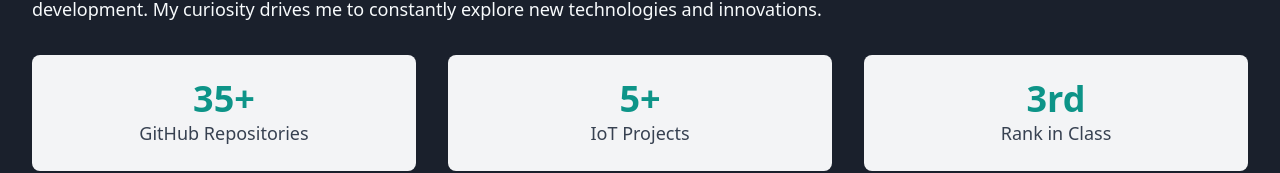
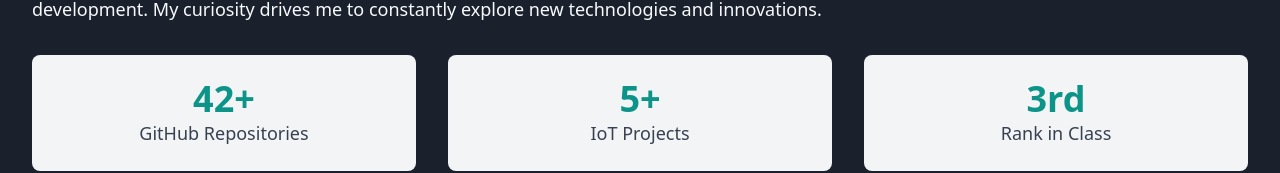
Before and after one commit to aadesh0706/portfolio-main, a Next.js app: page /about in a window 1280 px wide. Shown: the part 277-450 px from the top of the page. Built offline with nearby package versions, Linux system fonts and the light colour scheme.

Commit message:
Update page.js

```diff
--- a/app/about/page.js
+++ b/app/about/page.js
@@ -20,7 +20,7 @@ export default function About() {
         {/* Stats Section */}
         <div className="my-8 grid grid-cols-1 md:grid-cols-3 gap-8">
           <div className="bg-gray-100 p-6 rounded-lg text-center">
-            <h3 className="text-4xl font-bold text-teal-600">35+</h3>
+            <h3 className="text-4xl font-bold text-teal-600">42+</h3>
             <p className="text-lg text-gray-700">GitHub Repositories</p>
           </div>
           <div className="bg-gray-100 p-6 rounded-lg text-center">
```
